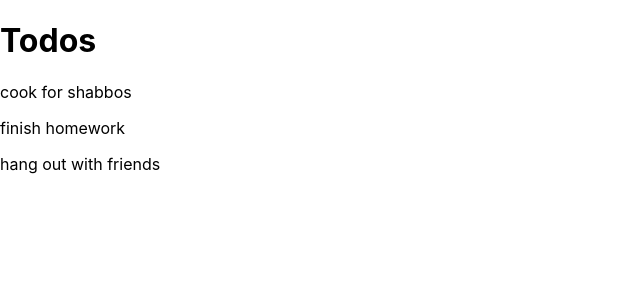
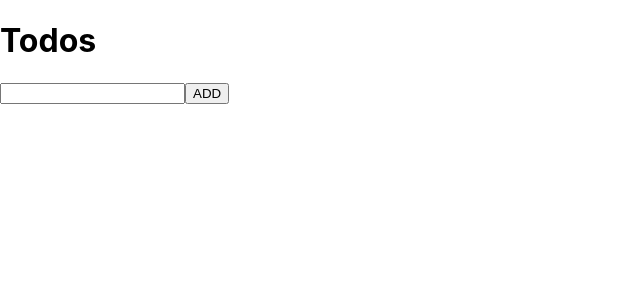
Before and after one commit to AlysaS/mcon-353-demo-site, a React (Create React App) app: page / in a window 1280 px wide. Shown: the top 300 px of the page, without its empty margins (0-640 px from the left). Built offline with nearby package versions, Linux system fonts and the light colour scheme.

Commit message:
added basic todo page

```diff
--- a/src/components/todo/todo.jsx
+++ b/src/components/todo/todo.jsx
@@ -1,13 +1,39 @@
-import React from 'react';
+import React ,{useState} from 'react';
 
 export const Todo = () => {
+
+    //store all items of list in an Array
+   const [input, setInput] = useState(""); //empty input
+
+   //
+    const [todos,setTodos] = useState( []);
+
+    const onInput = (event) => {console.log(event.target.value);
+    setInput(event.target.value)} ;
+
+    const addTodo = () => {
+        //todos.push(input); //dont want to just push, want to create new array with new item
+        setTodos([...todos, input]); //add everyting from old array to new and then also add the value in the input
+        console.log(todos);
+    }
     return (
-        <>
+
+        <div>
             <h1>Todos</h1>
-            <p>cook for shabbos</p>
-            <p>finish homework</p>
-            <p>hang out with friends</p>
-        </>
+
+           <input  onInput= {onInput}  />
+           <button onClick={addTodo}>ADD</button>
+
+           {
+            //want to print every string in array as a <p>
+            todos.map(todo => (
+            <p>
+                <input type="checkbox"/>
+                {todo}
+            </p>))
+           }
+
+        </div>
 
     )
 }
```
